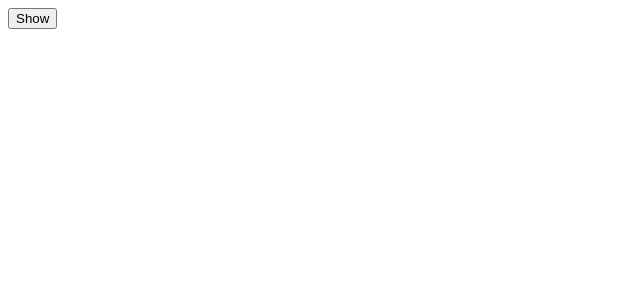
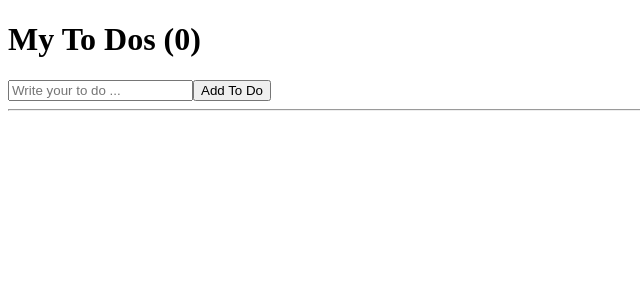
Before and after one commit to alpacamale/react-for-beginners, a React (Create React App) app: page / in a window 1280 px wide. Shown: the top 300 px of the page, without its empty margins (0-640 px from the left). Built offline with nearby package versions, Linux system fonts and the light colour scheme.

Commit message:
feat: ToDo list

```diff
--- a/src/App.js
+++ b/src/App.js
@@ -1,20 +1,36 @@
-import { useState, useEffect } from "react";
-
-function Hello() {
-  useEffect(() => {
-    console.log("Hi!");
-    return () => console.log("Bye");
-  }, []);
-  return <h1>Hello</h1>;
-}
+import { useState } from "react";
 
 function App() {
-  const [showing, setShowing] = useState(false);
-  const onClick = () => setShowing((prev) => !prev);
+  const [toDo, setToDo] = useState("");
+  const [toDos, setToDos] = useState([]);
+  const onChange = (event) => setToDo(event.target.value);
+  const onSubmit = (event) => {
+    event.preventDefault();
+    if (toDo === "") {
+      return;
+    }
+    setToDos((currentArray) => [toDo, ...currentArray]);
+    setToDo("");
+    console.log(toDos);
+  };
   return (
     <div>
-      {showing ? <Hello /> : null}
-      <button onClick={onClick}>{showing ? "Hide" : "Show"}</button>
+      <h1>My To Dos ({toDos.length})</h1>
+      <form onSubmit={onSubmit}>
+        <input
+          onChange={onChange}
+          value={toDo}
+          type="text"
+          placeholder="Write your to do ..."
+        ></input>
+        <button>Add To Do</button>
+      </form>
+      <hr />
+      <ul>
+        {toDos.map((item, index) => (
+          <li key={index}>{item}</li>
+        ))}
+      </ul>
     </div>
   );
 }
```
